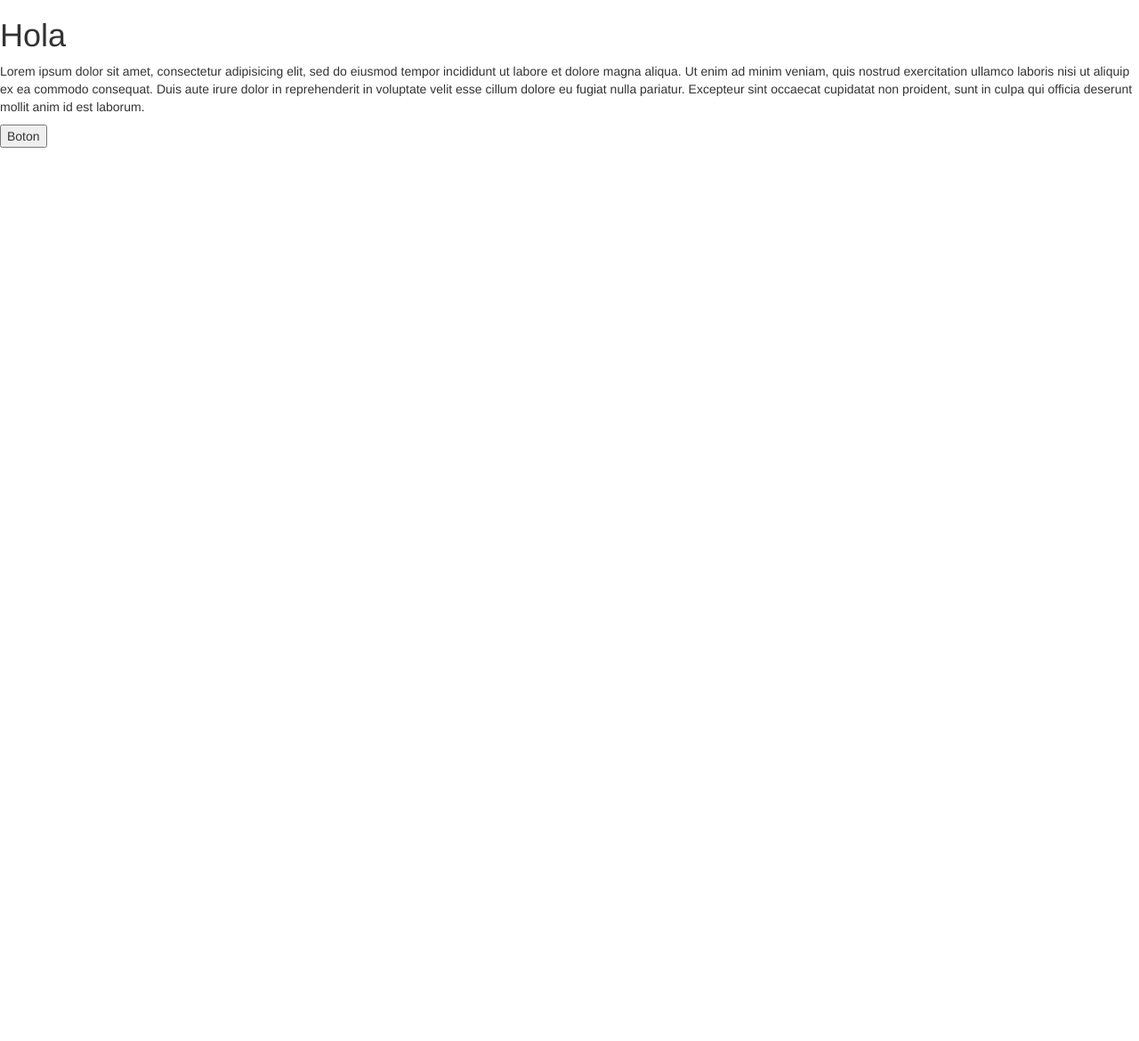
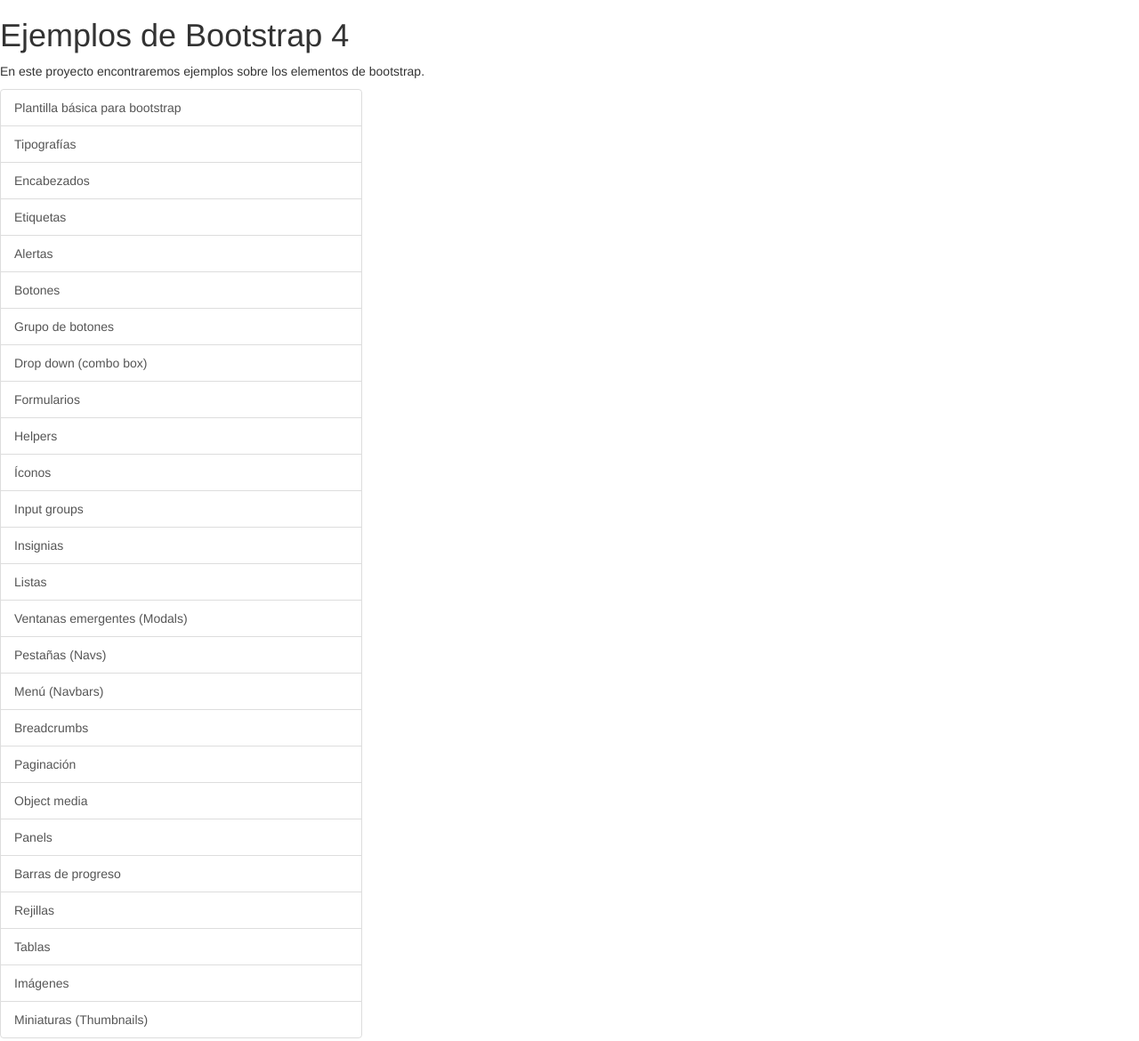
Before and after one commit to jmauito/bootstrap_4, a plain HTML site: page index.html in a window 1280 px wide. Shown: the whole page at 89% size. Before the commit the page ends 800 px from the top, so only its background shows below. Drawn offline with Linux system fonts and the light colour scheme.

Commit message:
Se listan todos los ejemplos en el index. Se mejoran algunos ejemplos

```diff
--- a/index.html
+++ b/index.html
@@ -6,14 +6,46 @@
 	<link rel= "stylesheet" type="text/css" href="theme/css/bootstrap.min.css" >
 </head>
 <body>
-<h1>Hola</h1>
-<p>Lorem ipsum dolor sit amet, consectetur adipisicing elit, sed do eiusmod
-tempor incididunt ut labore et dolore magna aliqua. Ut enim ad minim veniam,
-quis nostrud exercitation ullamco laboris nisi ut aliquip ex ea commodo
-consequat. Duis aute irure dolor in reprehenderit in voluptate velit esse
-cillum dolore eu fugiat nulla pariatur. Excepteur sint occaecat cupidatat non
-proident, sunt in culpa qui officia deserunt mollit anim id est laborum.</p>
-<button>Boton</button>
+<h1>Ejemplos de Bootstrap 4</h1>
+<p>En este proyecto encontraremos ejemplos sobre los elementos de bootstrap.</p>
+
+	<div class="row">
+		<div class="col-md-4">
+			<ul class="list-group">
+				<a href="template.html" class="list-group-item">Plantilla básica para bootstrap</a>
+				<a href="tipografia.html" class="list-group-item">Tipografías</a>
+				<a href="encabezados.html" class="list-group-item">Encabezados</a>
+				<a href="etiquetas.html" class="list-group-item">Etiquetas</a>
+				<a href="alertas.html" class="list-group-item">Alertas</a>
+				<a href="botones.html" class="list-group-item">Botones</a>
+				<a href="buttonGroup.html" class="list-group-item">Grupo de botones</a>
+
+				<a href="dropdown.html" class="list-group-item">Drop down (combo box)</a>
+				<a href="formularios.html" class="list-group-item">Formularios</a>
+				<a href="helper.html" class="list-group-item">Helpers</a>
+				<a href="iconos.html" class="list-group-item">Íconos</a>
+				<a href="inputGroups.html" class="list-group-item">Input groups</a>
+				<a href="insignias.html" class="list-group-item">Insignias</a>
+				<a href="listGroup.html" class="list-group-item">Listas</a>
+				<a href="modals.html" class="list-group-item">Ventanas emergentes (Modals)</a>
+				<a href="navs.html" class="list-group-item">Pestañas (Navs)</a>
+				<a href="navBars.html" class="list-group-item">Menú (Navbars)</a>
+				<a href="breadcrumbs.html" class="list-group-item">Breadcrumbs</a>
+				<a href="paginacion.html" class="list-group-item">Paginación</a>
+				<a href="objectMedia.html" class="list-group-item">Object media</a>
+				<a href="panels.html" class="list-group-item">Panels</a>
+				<a href="progressbar.html" class="list-group-item">Barras de progreso</a>
+				<a href="rejillas.html" class="list-group-item">Rejillas</a>
+				<a href="tablas.html" class="list-group-item">Tablas</a>
+
+				<a href="imagenes.html" class="list-group-item">Imágenes</a>
+				<a href="thumbnails.html" class="list-group-item">Miniaturas (Thumbnails)</a>
+
+			</ul>
+		</div>
+
+	</div>
+
 <script type="text/javascript" src="theme/js/jquery.js"></script>
 <script type="text/javascript" src="theme/js/bootstrap.min.js"></script>
 </body>
```
Also changed, not shown: alertas.html (+5 -4 lines), template.html (+7 -0 lines), tipografia.html (+5 -5 lines).
